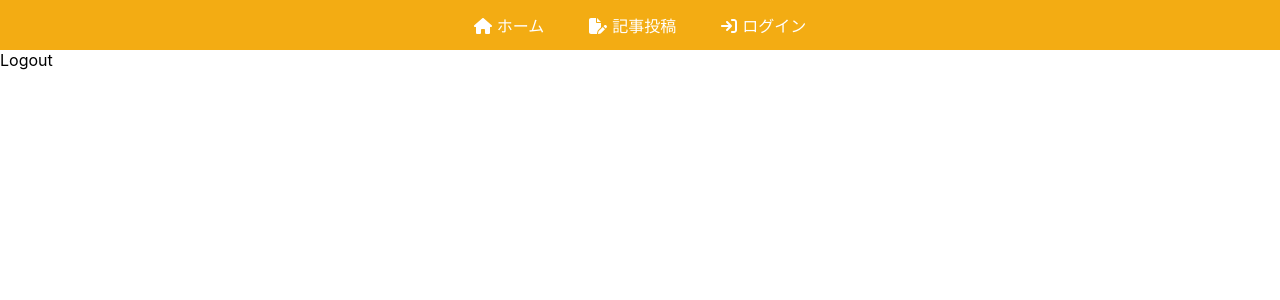
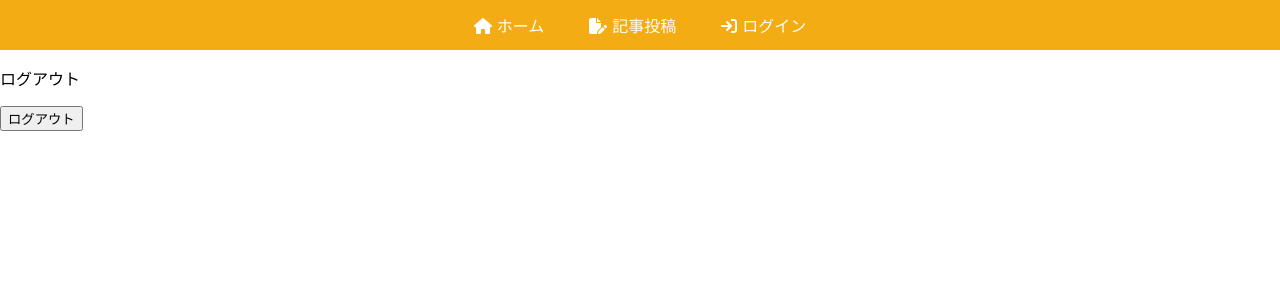
Before and after one commit to yuomatsu/udemy-react-firebase-blog, a React (Create React App) app: page /logout in a window 1280 px wide. Shown: the top 300 px of the page. Built offline with nearby package versions, Linux system fonts and the light colour scheme.

Commit message:
ログイン、ログアウト実装

```diff
--- a/src/App.tsx
+++ b/src/App.tsx
@@ -1,6 +1,7 @@
 import React from "react";
 import "./App.scss";
 import { BrowserRouter as Router, Routes, Route, Link } from "react-router-dom";
+import { useState } from "react";
 
 import Home from "./components/Home";
 import CreatePost from "./components/CreatePost";
@@ -9,14 +10,18 @@ import Logout from "./components/Logout";
 import Navbar from "./components/Navbar";
 
 function App() {
+  const [isAuth, setIsAuth]: [
+    boolean,
+    React.Dispatch<React.SetStateAction<boolean>>
+  ] = useState<boolean>(false);
   return (
     <Router>
       <Navbar />
       <Routes>
         <Route path="/" element={<Home />}></Route>
         <Route path="/createpost" element={<CreatePost />}></Route>
-        <Route path="/login" element={<Login />}></Route>
-        <Route path="/logout" element={<Logout />}></Route>
+        <Route path="/login" element={<Login setIsAuth={setIsAuth} />}></Route>
+        <Route path="/logout" element={<Logout setIsAuth={setIsAuth} />}></Route>
       </Routes>
     </Router>
   );
--- a/src/components/Login.tsx
+++ b/src/components/Login.tsx
@@ -1,7 +1,28 @@
 import React from "react";
+import { getAuth, signInWithPopup, GoogleAuthProvider } from "firebase/auth";
+import { auth, provider } from "../firebase";
+import { useNavigate } from "react-router-dom";
 
-const Login = () => {
-  return <div>Login</div>;
+type Props = {
+  setIsAuth: React.Dispatch<React.SetStateAction<boolean>>;
+};
+
+const Login = ({ setIsAuth }: Props) => {
+  const navigate = useNavigate();
+  const loginInWithGoogle = () => {
+    const auth = getAuth();
+    signInWithPopup(auth, provider).then((result) => {
+      localStorage["isAuth"] = true;
+      setIsAuth(true);
+      navigate("/");
+    });
+  };
+  return (
+    <div>
+      <p>ログインして始める</p>
+      <button onClick={loginInWithGoogle}>Googleでログイン</button>
+    </div>
+  );
 };
 
 export default Login;
--- a/src/components/Logout.tsx
+++ b/src/components/Logout.tsx
@@ -1,7 +1,33 @@
 import React from "react";
+import { getAuth, signOut } from "firebase/auth";
+import { auth, provider } from "../firebase";
+import { useNavigate } from "react-router-dom";
 
-const Logout = () => {
-  return <div>Logout</div>;
+type Props = {
+  setIsAuth: React.Dispatch<React.SetStateAction<boolean>>;
+};
+
+const Logout = ({ setIsAuth }: Props) => {
+  const navigate = useNavigate();
+  const logout = () => {
+    const auth = getAuth();
+    signOut(auth)
+      .then(() => {
+        // Sign-out successful.
+        localStorage["isAuth"] = false;
+        setIsAuth(false);
+        navigate("/login");
+      })
+      .catch((error) => {
+        // An error happened.
+      });
+  };
+  return (
+    <div>
+      <p>ログアウト</p>
+      <button onClick={logout}>ログアウト</button>
+    </div>
+  );
 };
 
 export default Logout;
```
